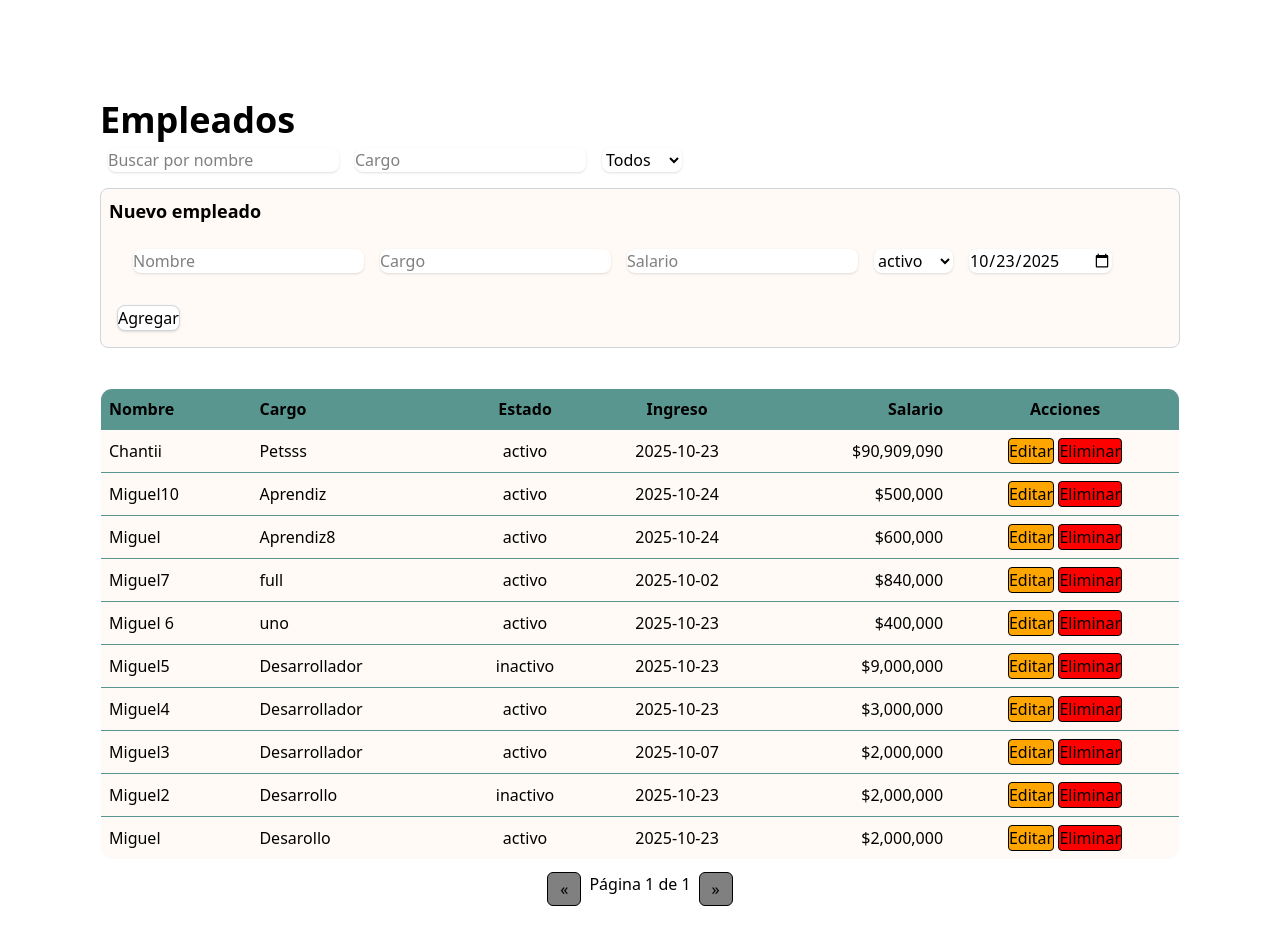
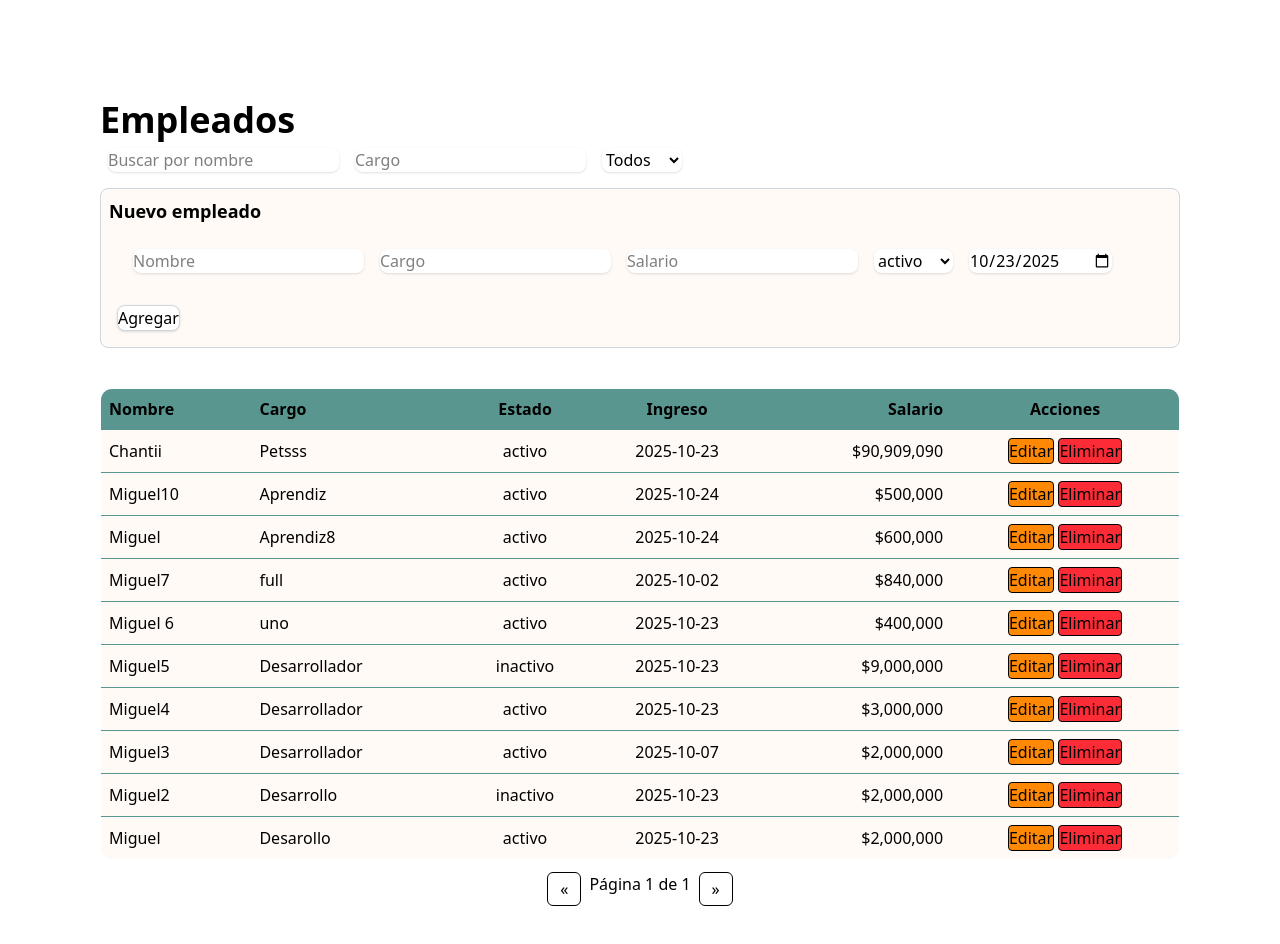
Before and after one commit to Sgiraldom19/empleados-lite, a Next.js app: page /empleados in a window 1280 px wide. Shown: the top 944 px of the page. Built offline with nearby package versions, Linux system fonts and the light colour scheme.

Commit message:
organizacion de div

```diff
--- a/app/empleados/page.tsx
+++ b/app/empleados/page.tsx
@@ -226,8 +226,8 @@ export default function EmpleadosPage() {
                 ${emp.salario.toLocaleString()}
               </td>
               <td style={{ padding: 8, textAlign: "center" }}>
-                <button className="border rounded bg-[orange]" onClick={() => edit(emp.id)}>Editar</button>{" "}
-                <button className="border rounded bg-[red]" onClick={() => remove(emp.id)}>Eliminar</button>
+                <button className="border rounded bg-orange-400 cursor-pointer" onClick={() => edit(emp.id)}>Editar</button>{" "}
+                <button className="border rounded bg-red-500 cursor-pointer" onClick={() => remove(emp.id)}>Eliminar</button>
               </td>
             </tr>
           ))}
@@ -238,14 +238,14 @@ export default function EmpleadosPage() {
       <div
         className="flex gap-2 justify-center mt-3"
       >
-        <button className="px-3 py-1 border rounded-md bg-[gray]" disabled={page <= 1} onClick={() => setPage((p) => p - 1)}>
+        <button className="px-3 py-1 border rounded-md bg-gray" disabled={page <= 1} onClick={() => setPage((p) => p - 1)}>
           «
         </button>
         <span>
           Página {page} de {totalPages}
         </span>
         <button
-          className="px-3 py-1 border rounded-md bg-[gray] "
+          className="px-3 py-1 border rounded-md bg-gray"
           disabled={page >= totalPages}
           onClick={() => setPage((p) => p + 1)}
         >
```
